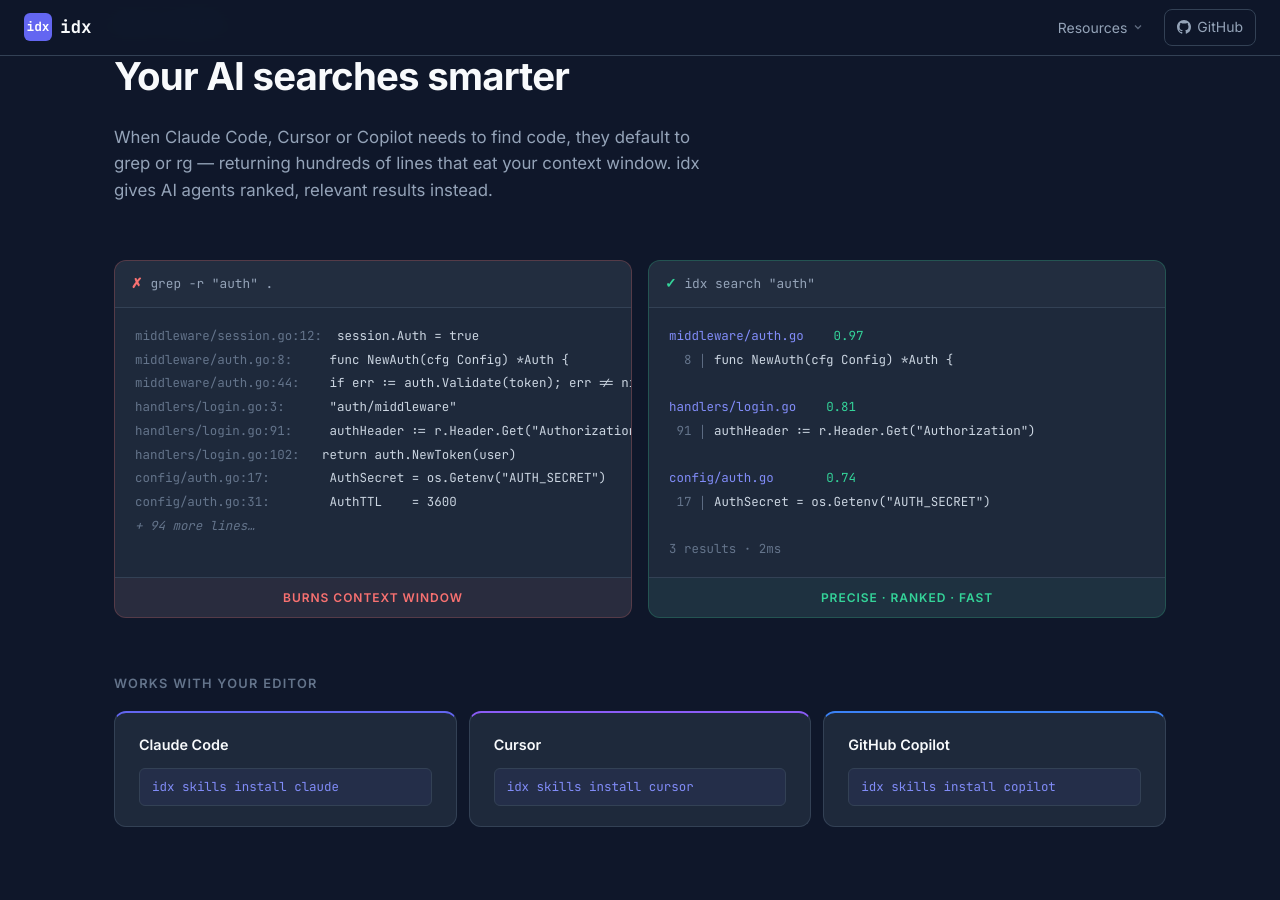
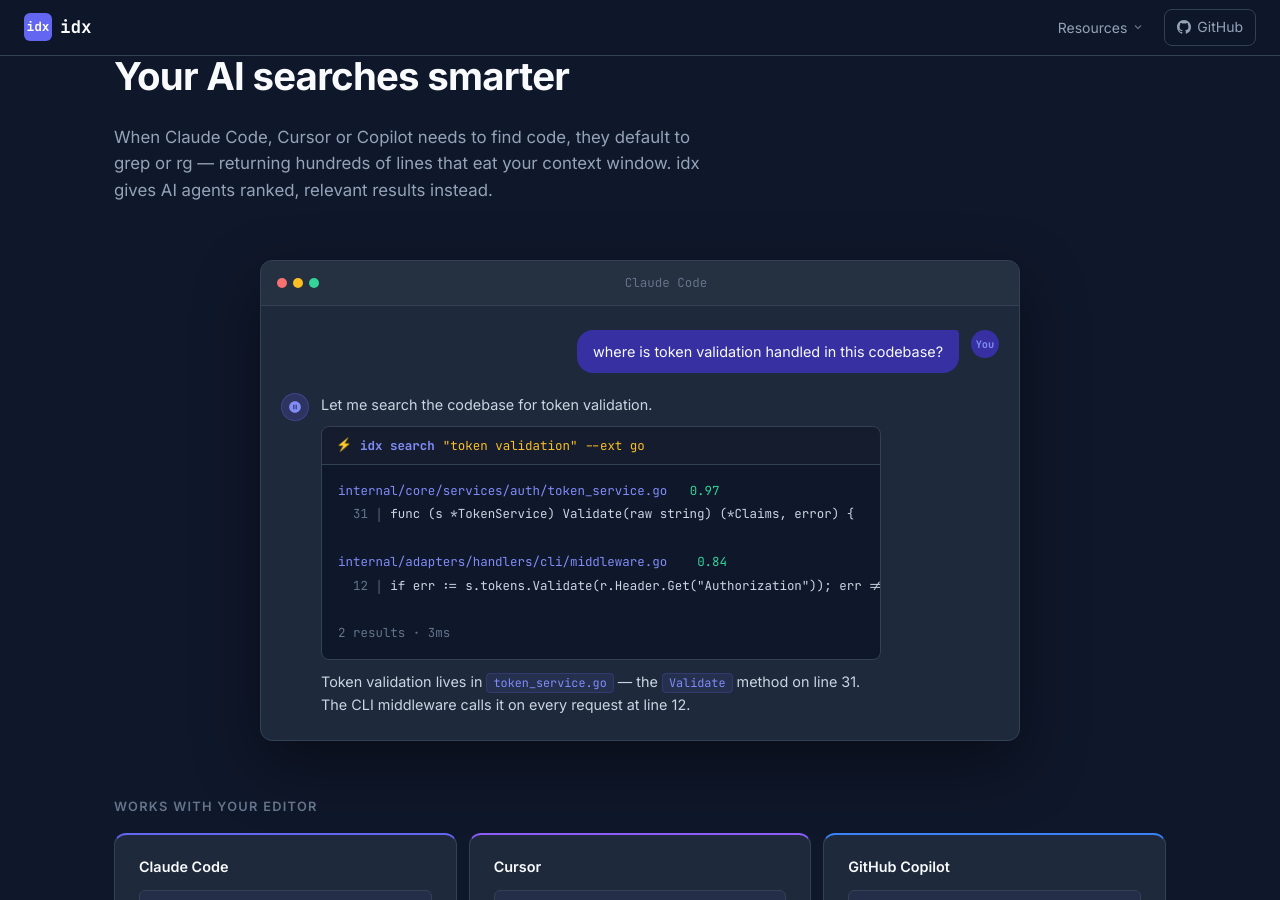
Before and after one commit to eltu/idx, a Jekyll site: the page built from docs/index.html, in a window 1280 px wide and 900 px high, scrolled down 1191 px. Built offline with Jekyll 4.4.1, drawn with Linux system fonts in a browser that asks for light colours.

Commit message:
feat: implement Claude Code session mockup with user interaction and tool call

```diff
--- a/docs/assets/css/style.css
+++ b/docs/assets/css/style.css
@@ -434,53 +434,147 @@
 }
 
 /* ============================================================
-   Landing — AI agents comparison
+   Landing — Claude Code session mockup
    ============================================================ */
 
-.comparison-grid {
-  display: grid;
-  grid-template-columns: 1fr 1fr;
-  gap: 16px;
-  margin-bottom: 56px;
+.session-mockup {
+  background: var(--surface);
+  border: 1px solid var(--border);
+  border-radius: var(--radius-lg);
+  overflow: hidden;
+  max-width: 760px;
+  margin: 0 auto 56px;
+  box-shadow: 0 24px 64px rgba(0,0,0,0.4);
 }
 
-.comparison-block {
-  background: var(--surface);
-  border-radius: var(--radius-lg);
-  overflow: hidden;
+.session-bar {
+  display: flex;
+  align-items: center;
+  gap: 10px;
+  padding: 12px 16px;
+  background: rgba(255,255,255,0.03);
+  border-bottom: 1px solid var(--border);
+}
+
+.session-dots { display: flex; gap: 6px; }
+
+.session-title {
+  flex: 1;
+  text-align: center;
+  font-size: 0.78rem;
+  color: var(--muted);
+  font-family: var(--font-mono);
+}
+
+.session-body {
+  padding: 24px 20px;
   display: flex;
   flex-direction: column;
+  gap: 20px;
 }
 
-.comparison-block--bad  { border: 1px solid rgba(248,113,113,0.25); }
-.comparison-block--good { border: 1px solid rgba(52,211,153,0.25); }
+.session-msg {
+  display: flex;
+  gap: 12px;
+  align-items: flex-start;
+}
 
-.comparison-label {
+.session-msg--user { flex-direction: row-reverse; }
+
+.session-avatar {
+  flex-shrink: 0;
+  width: 28px;
+  height: 28px;
+  border-radius: 50%;
+  display: flex;
+  align-items: center;
+  justify-content: center;
+  font-size: 0.65rem;
+  font-weight: 700;
+  font-family: var(--font-mono);
+}
+
+.session-avatar--user {
+  background: var(--selected);
+  color: var(--secondary);
+}
+
+.session-avatar--claude {
+  background: rgba(99,102,241,0.2);
+  border: 1px solid rgba(99,102,241,0.3);
+  color: var(--secondary);
+}
+
+.session-bubble--user {
+  background: var(--selected);
+  color: #F8FAFC;
+  padding: 10px 16px;
+  border-radius: 16px 4px 16px 16px;
+  font-size: 0.9rem;
+  max-width: 480px;
+}
+
+.session-content {
+  display: flex;
+  flex-direction: column;
+  gap: 10px;
+  max-width: 560px;
+}
+
+.session-text {
+  font-size: 0.9rem;
+  color: var(--text);
+  margin: 0;
+  line-height: 1.6;
+}
+
+.session-text code {
+  font-size: 0.82em;
+  color: var(--secondary);
+  background: rgba(99,102,241,0.1);
+  border: 1px solid rgba(99,102,241,0.2);
+  padding: 1px 6px;
+  border-radius: 4px;
+}
+
+/* Tool call block */
+.session-tool {
+  background: var(--bg);
+  border: 1px solid var(--border);
+  border-radius: var(--radius);
+  overflow: hidden;
+}
+
+.session-tool-header {
   display: flex;
   align-items: center;
   gap: 8px;
-  padding: 12px 16px;
-  font-family: var(--font-mono);
-  font-size: 0.8rem;
-  color: var(--path);
+  padding: 8px 14px;
   border-bottom: 1px solid var(--border);
   background: rgba(255,255,255,0.02);
 }
 
-.comparison-indicator {
-  font-size: 0.85rem;
-  font-weight: 700;
+.session-tool-icon { font-size: 0.8rem; }
+
+.session-tool-name {
+  font-family: var(--font-mono);
+  font-size: 0.78rem;
+  font-weight: 600;
+  color: var(--secondary);
 }
-.comparison-indicator.bad  { color: var(--error); }
-.comparison-indicator.good { color: var(--success); }
 
-.comparison-pre {
+.session-tool-args {
+  font-family: var(--font-mono);
+  font-size: 0.78rem;
+  color: var(--accent);
+}
+
+.session-tool-output {
   margin: 0;
-  padding: 16px 20px;
+  padding: 14px 16px;
   font-family: var(--font-mono);
   font-size: 0.78rem;
   line-height: 1.9;
-  flex: 1;
   background: none;
   border: none;
   border-radius: 0;
@@ -492,19 +586,6 @@
 .cb-dim   { color: var(--muted); }
 .cb-path  { color: var(--secondary); }
 .cb-score { color: var(--success); }
-.cb-more  { color: var(--muted); font-style: italic; }
-
-.comparison-footer {
-  padding: 10px 16px;
-  font-size: 0.75rem;
-  font-weight: 600;
-  text-transform: uppercase;
-  letter-spacing: 0.08em;
-  border-top: 1px solid var(--border);
-  text-align: center;
-}
-.comparison-footer.bad  { color: var(--error);   background: rgba(248,113,113,0.05); }
-.comparison-footer.good { color: var(--success);  background: rgba(52,211,153,0.05); }
 
 /* Editor cards */
 
@@ -861,8 +942,7 @@
 
 @media (max-width: 900px) {
   .quickstart-wrap { grid-template-columns: 1fr; }
-  .comparison-grid { grid-template-columns: 1fr; }
-  .editor-cards { grid-template-columns: 1fr; }
+.editor-cards { grid-template-columns: 1fr; }
   .docs-content { padding: 32px 24px; }
 }
 
--- a/docs/index.html
+++ b/docs/index.html
@@ -61,38 +61,52 @@
     relevant results instead.
   </p>
 
-  <div class="comparison-grid">
-    <div class="comparison-block comparison-block--bad">
-      <div class="comparison-label">
-        <span class="comparison-indicator bad">✗</span> grep -r "auth" .
+  <div class="session-mockup">
+    <div class="session-bar">
+      <div class="session-dots">
+        <span class="terminal-dot red"></span>
+        <span class="terminal-dot amber"></span>
+        <span class="terminal-dot green"></span>
       </div>
-      <pre class="comparison-pre"><span class="cb-dim">middleware/session.go:12:</span>  session.Auth = true
-<span class="cb-dim">middleware/auth.go:8:</span>     func NewAuth(cfg Config) *Auth {
-<span class="cb-dim">middleware/auth.go:44:</span>    if err := auth.Validate(token); err != nil {
-<span class="cb-dim">handlers/login.go:3:</span>      "auth/middleware"
-<span class="cb-dim">handlers/login.go:91:</span>     authHeader := r.Header.Get("Authorization")
-<span class="cb-dim">handlers/login.go:102:</span>   return auth.NewToken(user)
-<span class="cb-dim">config/auth.go:17:</span>        AuthSecret = os.Getenv("AUTH_SECRET")
-<span class="cb-dim">config/auth.go:31:</span>        AuthTTL    = 3600
-<span class="cb-more">+ 94 more lines…</span></pre>
-      <div class="comparison-footer bad">burns context window</div>
+      <span class="session-title">Claude Code</span>
     </div>
 
-    <div class="comparison-block comparison-block--good">
-      <div class="comparison-label">
-        <span class="comparison-indicator good">✓</span> idx search "auth"
+    <div class="session-body">
+      <!-- User message -->
+      <div class="session-msg session-msg--user">
+        <div class="session-avatar session-avatar--user">You</div>
+        <div class="session-bubble session-bubble--user">
+          where is token validation handled in this codebase?
+        </div>
       </div>
-      <pre class="comparison-pre"><span class="cb-path">middleware/auth.go</span>    <span class="cb-score">0.97</span>
-<span class="cb-dim">  8 │</span> func NewAuth(cfg Config) *Auth {
 
-<span class="cb-path">handlers/login.go</span>    <span class="cb-score">0.81</span>
-<span class="cb-dim"> 91 │</span> authHeader := r.Header.Get("Authorization")
+      <!-- Claude response -->
+      <div class="session-msg session-msg--claude">
+        <div class="session-avatar session-avatar--claude">
+          <svg width="14" height="14" viewBox="0 0 24 24" fill="currentColor"><path d="M12 2C6.48 2 2 6.48 2 12s4.48 10 10 10 10-4.48 10-10S17.52 2 12 2zm-1 14H9V8h2v8zm4 0h-2V8h2v8z"/></svg>
+        </div>
+        <div class="session-content">
+          <p class="session-text">Let me search the codebase for token validation.</p>
 
-<span class="cb-path">config/auth.go</span>       <span class="cb-score">0.74</span>
-<span class="cb-dim"> 17 │</span> AuthSecret = os.Getenv("AUTH_SECRET")
+          <!-- Tool call -->
+          <div class="session-tool">
+            <div class="session-tool-header">
+              <span class="session-tool-icon">⚡</span>
+              <span class="session-tool-name">idx search</span>
+              <span class="session-tool-args">"token validation" --ext go</span>
+            </div>
+            <pre class="session-tool-output"><span class="cb-path">internal/core/services/auth/token_service.go</span>   <span class="cb-score">0.97</span>
+<span class="cb-dim">  31 │</span> func (s *TokenService) Validate(raw string) (*Claims, error) {
 
-<span class="cb-dim">3 results · 2ms</span></pre>
-      <div class="comparison-footer good">precise · ranked · fast</div>
+<span class="cb-path">internal/adapters/handlers/cli/middleware.go</span>    <span class="cb-score">0.84</span>
+<span class="cb-dim">  12 │</span> if err := s.tokens.Validate(r.Header.Get("Authorization")); err != nil {
+
+<span class="cb-dim">2 results · 3ms</span></pre>
+          </div>
+
+          <p class="session-text">Token validation lives in <code>token_service.go</code> — the <code>Validate</code> method on line 31. The CLI middleware calls it on every request at line 12.</p>
+        </div>
+      </div>
     </div>
   </div>
 
```
